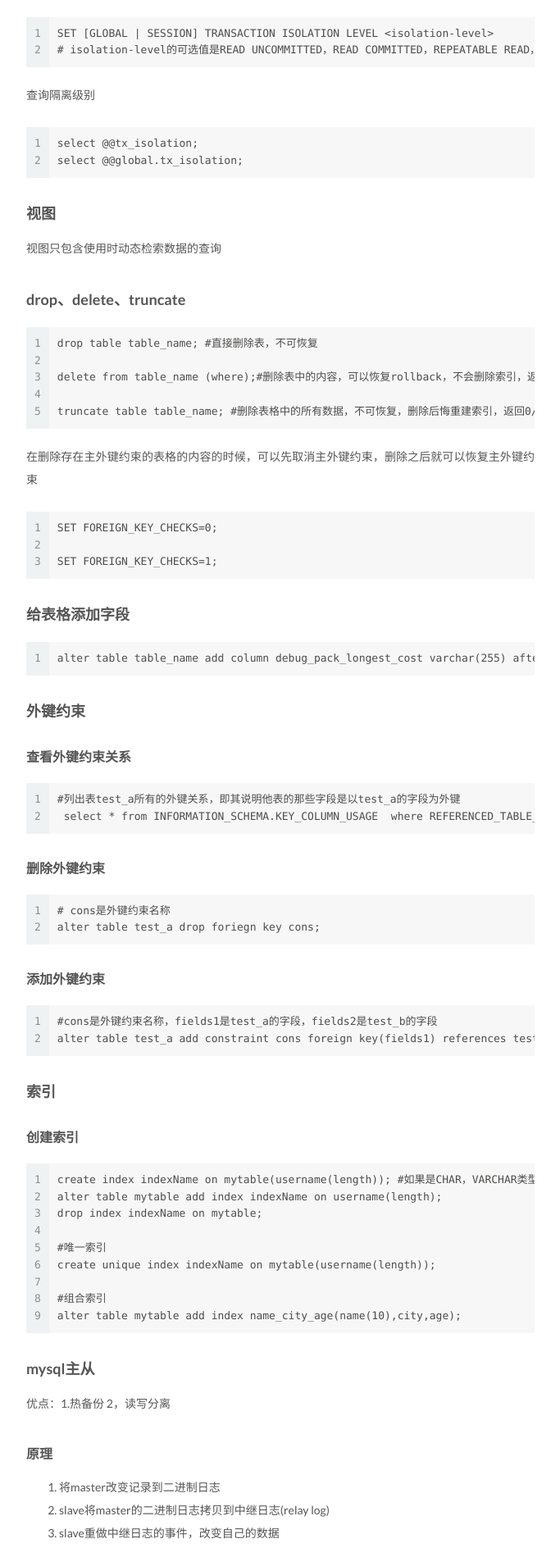
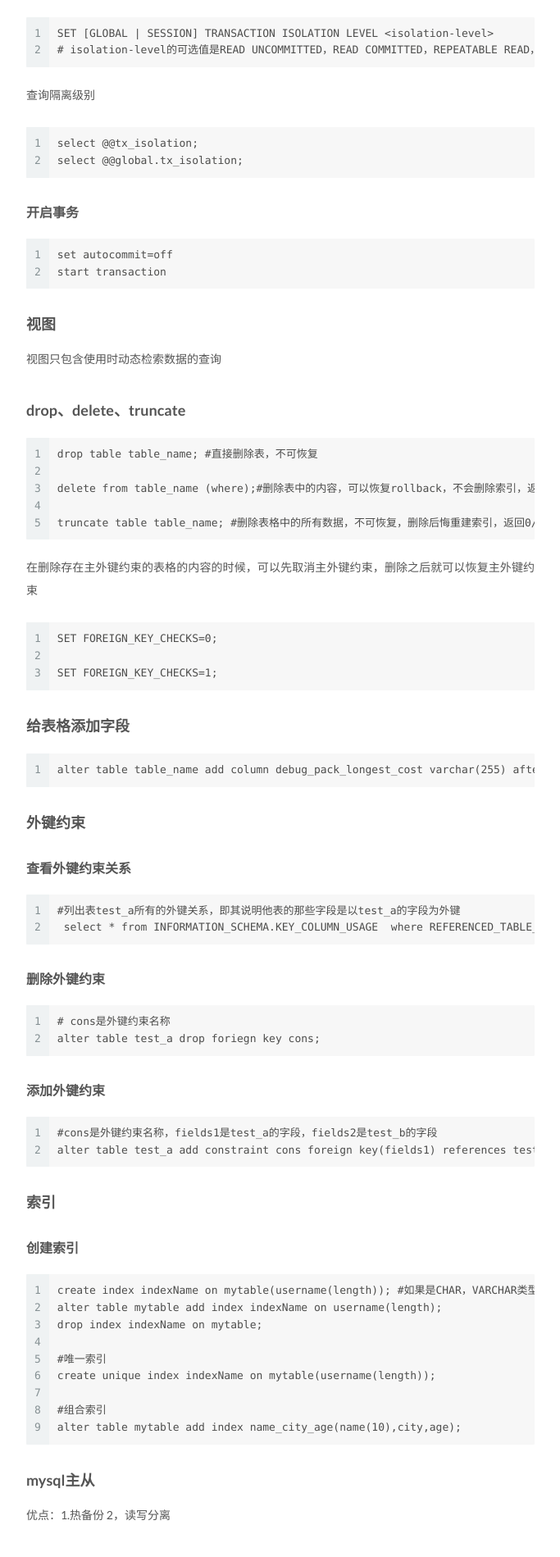
Before and after one commit to tuobashaoli/tuobashaoli.github.io, a Jekyll site: the page built from _posts/2019-05-08-db.markdown, in a window 1280 px wide. Shown: the part 1328-3227 px from the top of the page at 82% size, without its empty margins (428-1111 px from the left). Built offline with Jekyll 4.4.1, drawn with Linux system fonts in a browser that asks for light colours; comment, search, counter and statistics services are not loaded.

Commit message:
update db

````diff
--- a/_posts/2019-05-08-db.markdown
+++ b/_posts/2019-05-08-db.markdown
@@ -59,6 +59,13 @@ SET [GLOBAL | SESSION] TRANSACTION ISOLATION LEVEL <isolation-level>
 ```
 select @@tx_isolation;
 select @@global.tx_isolation;
+```
+
+#### 开启事务
+
+```
+set autocommit=off
+start transaction
 ```
 
 ### 视图
````
